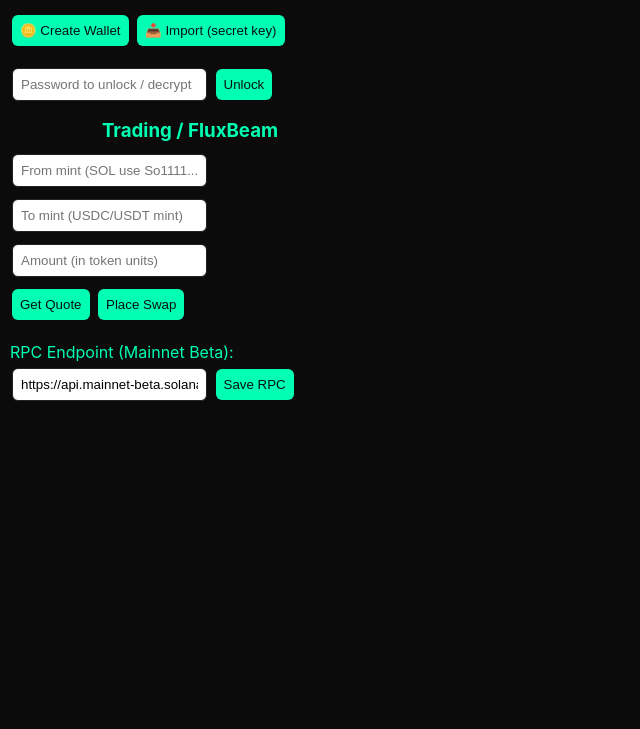
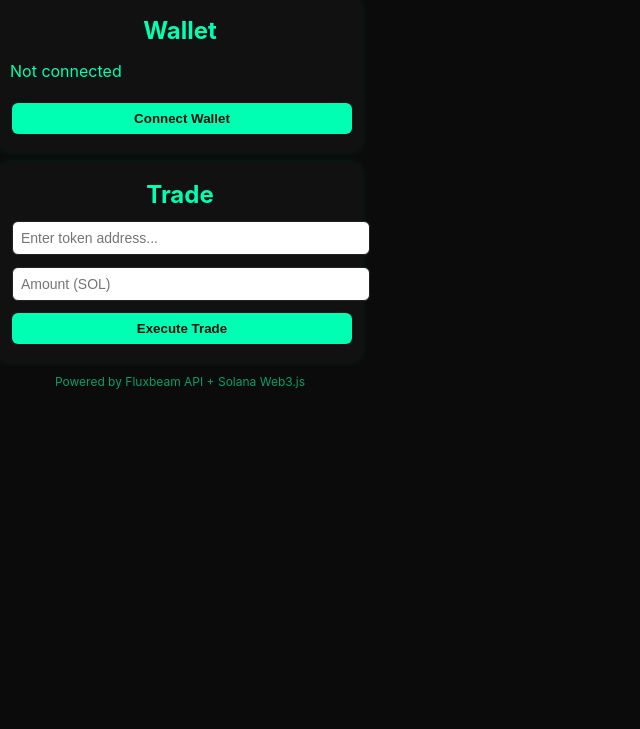
Before and after one commit to millitradez/DexScreenerTrader, a website built with Vite: page popup.html in a window 1280 px wide. Shown: the part 71-800 px from the top of the page, without its empty margins (0-640 px from the left). Built offline with nearby package versions, Linux system fonts and the light colour scheme.

Commit message:
Refactor popup.html for improved layout and styling
Updated the HTML structure, improved styles, and modified wallet and trade sections.

```diff
--- a/popup.html
+++ b/popup.html
@@ -1,68 +1,89 @@
-<!doctype html>
-<html>
+<!DOCTYPE html>
+<html lang="en">
 <head>
-  <meta charset="utf-8" />
-  <title>DexScreenerTrader v4.5</title>
+  <meta charset="UTF-8" />
+  <meta name="viewport" content="width=device-width, initial-scale=1.0" />
+  <title>DexScreener Trader</title>
   <link rel="stylesheet" href="styles.css" />
-  <script src="libs/web3.js"></script>
+  <style>
+    body {
+      width: 340px;
+      min-height: 420px;
+      background-color: #0a0a0a;
+      color: #f2f2f2;
+      font-family: "Inter", sans-serif;
+      display: flex;
+      flex-direction: column;
+      align-items: center;
+      padding: 16px;
+    }
+    h1 {
+      font-size: 20px;
+      margin-bottom: 12px;
+      text-align: center;
+      color: #00ffa3;
+    }
+    .wallet-section, .trade-section {
+      width: 100%;
+      background: #111;
+      border-radius: 12px;
+      padding: 12px;
+      margin-top: 10px;
+      box-shadow: 0 0 8px rgba(0,255,163,0.1);
+    }
+    button {
+      width: 100%;
+      padding: 10px;
+      margin-top: 8px;
+      border: none;
+      border-radius: 8px;
+      background-color: #00ffa3;
+      color: #000;
+      font-weight: 600;
+      cursor: pointer;
+      transition: 0.2s;
+    }
+    button:hover {
+      background-color: #00cc82;
+    }
+    input {
+      width: 100%;
+      padding: 8px;
+      border-radius: 6px;
+      border: none;
+      margin-top: 6px;
+      font-size: 14px;
+    }
+    .footer {
+      margin-top: auto;
+      font-size: 12px;
+      opacity: 0.6;
+      text-align: center;
+    }
+  </style>
 </head>
 <body>
-  <div class="container">
-    <h2>DexScreener Trader (v4.5)</h2>
+  <h1>DexScreener Trader</h1>
 
-    <section id="wallet-section">
-      <h3>Wallet</h3>
-      <div id="wallet-controls">
-        <button id="createWalletBtn">🪙 Create Wallet</button>
-        <button id="importWalletBtn">📥 Import (secret key)</button>
-      </div>
-
-      <div id="unlock" style="margin-top:10px;">
-        <input id="pw" type="password" placeholder="Password to unlock / decrypt" />
-        <button id="unlockBtn">Unlock</button>
-      </div>
-
-      <div id="walletInfo" style="display:none">
-        <p><strong>Address:</strong> <span id="pubkey"></span></p>
-        <p><strong>SOL Balance:</strong> <span id="balance">—</span></p>
-        <div class="send-receive">
-          <h4>Send / Receive</h4>
-          <div>
-            <input id="toAddr" placeholder="Recipient address" />
-            <input id="sendAmt" placeholder="Amount (SOL)" />
-            <button id="sendSolBtn">Send SOL</button>
-          </div>
-          <div style="margin-top:6px;">
-            <button id="receiveBtn">Receive (copy addr)</button>
-            <button id="showSeedBtn">Show Seed (decrypt)</button>
-            <button id="lockBtn">Lock Wallet</button>
-          </div>
-        </div>
-      </div>
-    </section>
-
-    <section id="trading-section" style="margin-top:12px;">
-      <h3>Trading / FluxBeam</h3>
-      <input id="inputMint" placeholder="From mint (SOL use So1111...)" />
-      <input id="outputMint" placeholder="To mint (USDC/USDT mint)" />
-      <input id="amount" placeholder="Amount (in token units)" />
-      <div>
-        <button id="quoteBtn">Get Quote</button>
-        <button id="placeOrderBtn">Place Swap</button>
-      </div>
-      <p id="quoteResult"></p>
-      <p id="tradeStatus"></p>
-    </section>
-
-    <section id="advanced" style="margin-top:14px;">
-      <label>RPC Endpoint (Mainnet Beta):</label><br />
-      <input id="rpcInput" value="https://api.mainnet-beta.solana.com" />
-      <button id="saveRpcBtn">Save RPC</button>
-    </section>
-
-    <div id="message" class="message"></div>
+  <div class="wallet-section">
+    <h2>Wallet</h2>
+    <p id="walletAddress">Not connected</p>
+    <button id="connectWallet">Connect Wallet</button>
   </div>
 
+  <div class="trade-section">
+    <h2>Trade</h2>
+    <input type="text" id="tokenAddress" placeholder="Enter token address..." />
+    <input type="number" id="amount" placeholder="Amount (SOL)" />
+    <button id="tradeBtn">Execute Trade</button>
+  </div>
+
+  <div class="footer">
+    <p>Powered by Fluxbeam API + Solana Web3.js</p>
+  </div>
+
+  <!-- Scripts -->
+  <script src="libs/web3.min.js"></script>
   <script src="wallet.js"></script>
   <script src="fluxbeam.js"></script>
   <script src="popup.js"></script>
```
